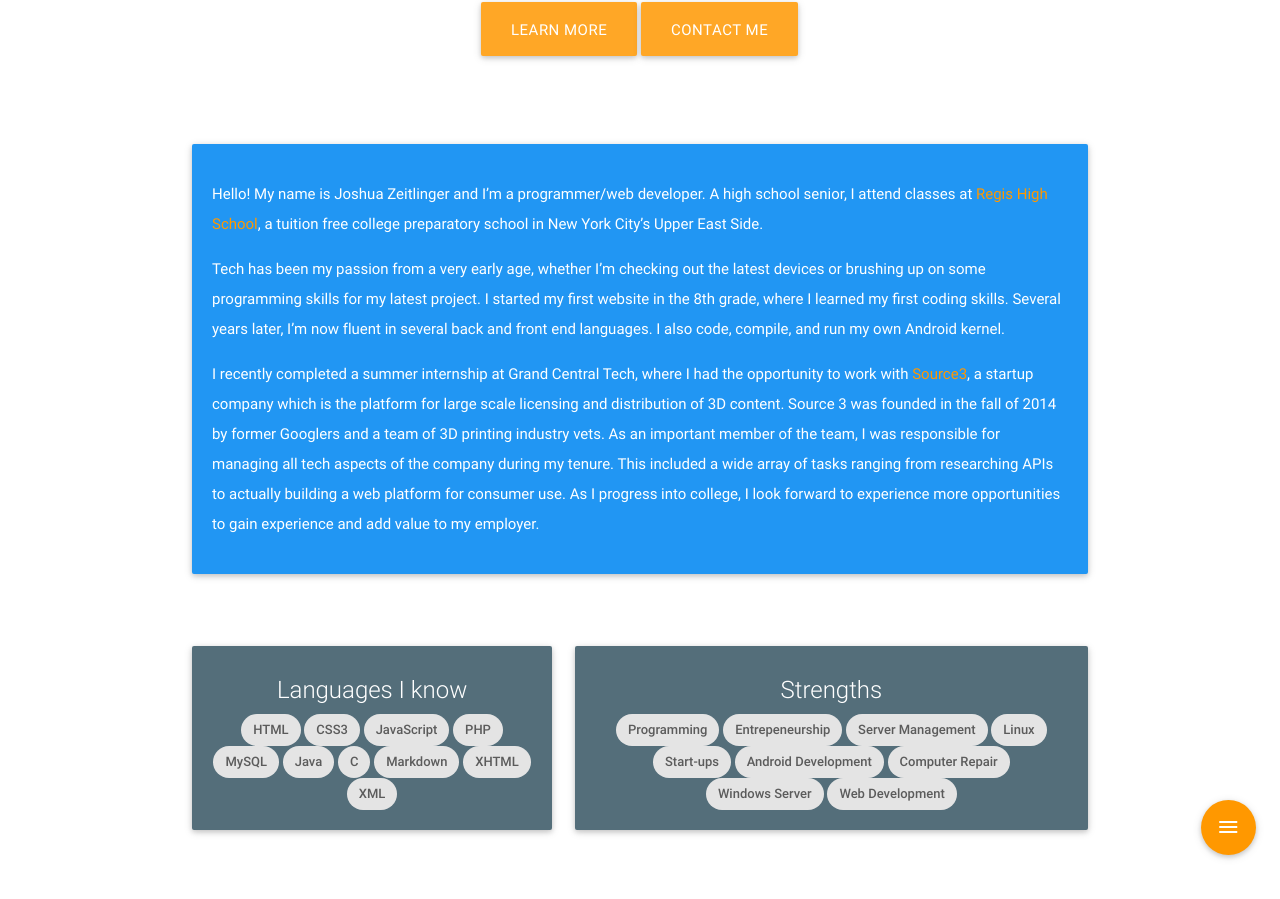
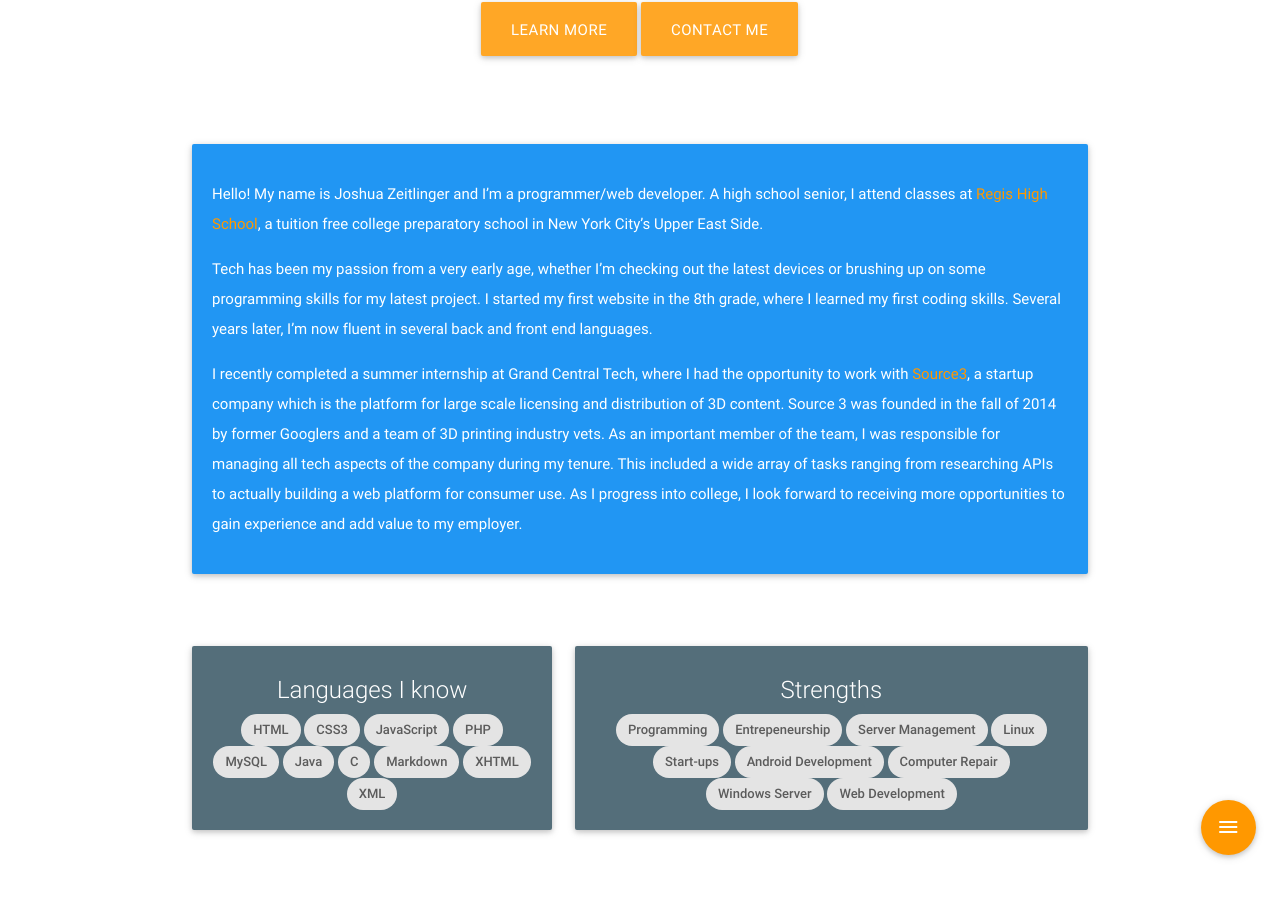
Before and after one commit to joshuaspring9/personal-website, a Jekyll site: the page built from index.html, in a window 1280 px wide and 900 px high, scrolled down 508 px. Built offline with Jekyll 4.4.1, drawn with Linux system fonts in a browser that asks for light colours; nearby versions of some CDN libraries.

Commit message:
Fix commentary

```diff
--- a/index.html
+++ b/index.html
@@ -26,8 +26,8 @@ layout: default
 			<div class="col s12 center">
 				<div class="card-panel blue" >
 					<p class="left-align white-text">Hello! My name is Joshua Zeitlinger and I&#8217;m a programmer/web developer. A high school senior, I attend classes at <a class="orange-text" href="http://regis.org" target="_blank">Regis High School</a>, a tuition free college preparatory school in New York City&#8217;s Upper East Side.</p>
-					<p class="left-align white-text">Tech has been my passion from a very early age, whether I&#8217;m checking out the latest devices or brushing up on some programming skills for my latest project.  I started my first website in the 8th grade, where I learned my first coding skills.  Several years later, I&#8217;m now fluent in several back and front end languages.  I also code, compile, and run my own Android kernel.</p>
-					<p class="left-align white-text">I recently completed a summer internship at Grand Central Tech, where I had the opportunity to work with <a class="orange-text" href="http://source3.io" target="_blank">Source3</a>, a startup company which is the platform for large scale licensing and distribution of 3D content.  Source 3 was founded in the fall of 2014 by former Googlers and a team of 3D printing industry vets.  As an important member of the team, I was responsible for managing all tech aspects of the company during my tenure.  This included a wide array of tasks ranging from researching APIs to actually building a web platform for consumer use.  As I progress into college, I look forward to experience more opportunities to gain experience and add value to my employer.</p>
+					<p class="left-align white-text">Tech has been my passion from a very early age, whether I&#8217;m checking out the latest devices or brushing up on some programming skills for my latest project.  I started my first website in the 8th grade, where I learned my first coding skills.  Several years later, I&#8217;m now fluent in several back and front end languages.</p>
+					<p class="left-align white-text">I recently completed a summer internship at Grand Central Tech, where I had the opportunity to work with <a class="orange-text" href="http://source3.io" target="_blank">Source3</a>, a startup company which is the platform for large scale licensing and distribution of 3D content.  Source 3 was founded in the fall of 2014 by former Googlers and a team of 3D printing industry vets.  As an important member of the team, I was responsible for managing all tech aspects of the company during my tenure.  This included a wide array of tasks ranging from researching APIs to actually building a web platform for consumer use.  As I progress into college, I look forward to receiving more opportunities to gain experience and add value to my employer.</p>
 				</div>
 			</div>
 		</div>
```
